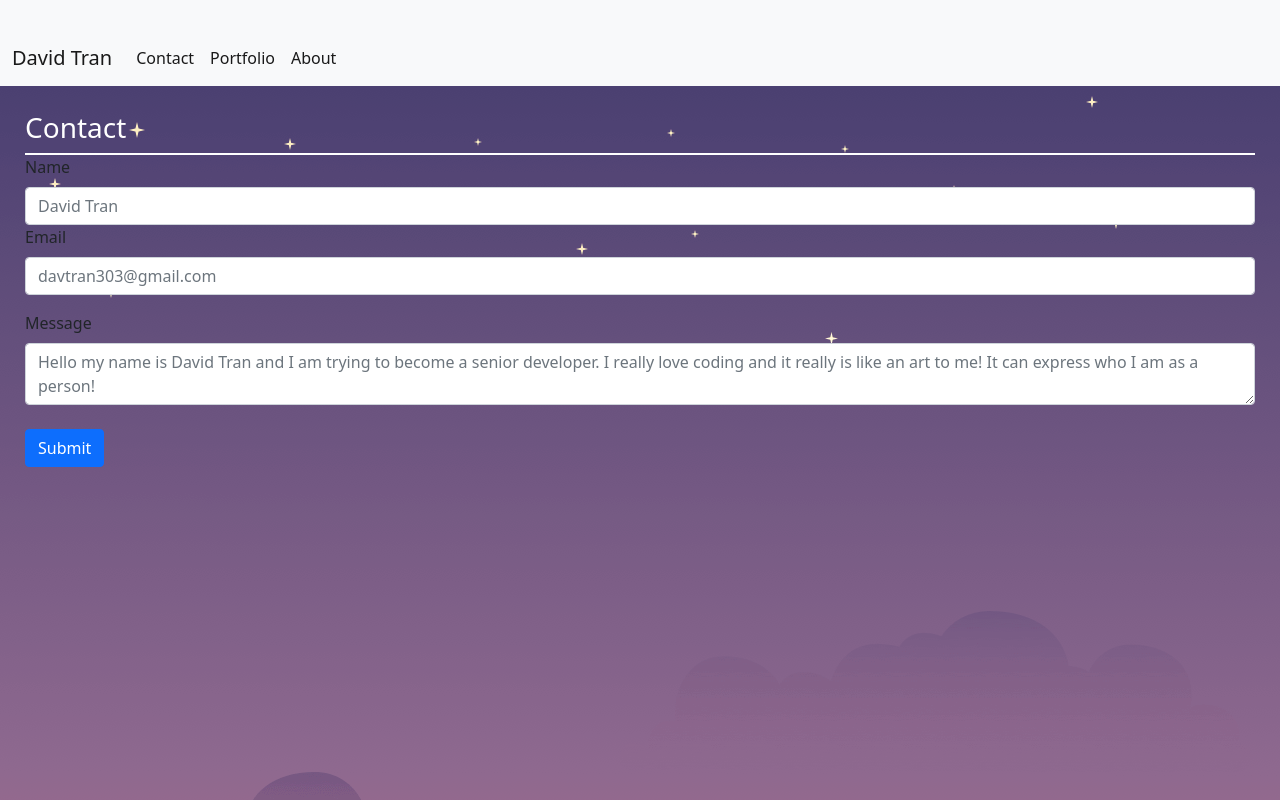
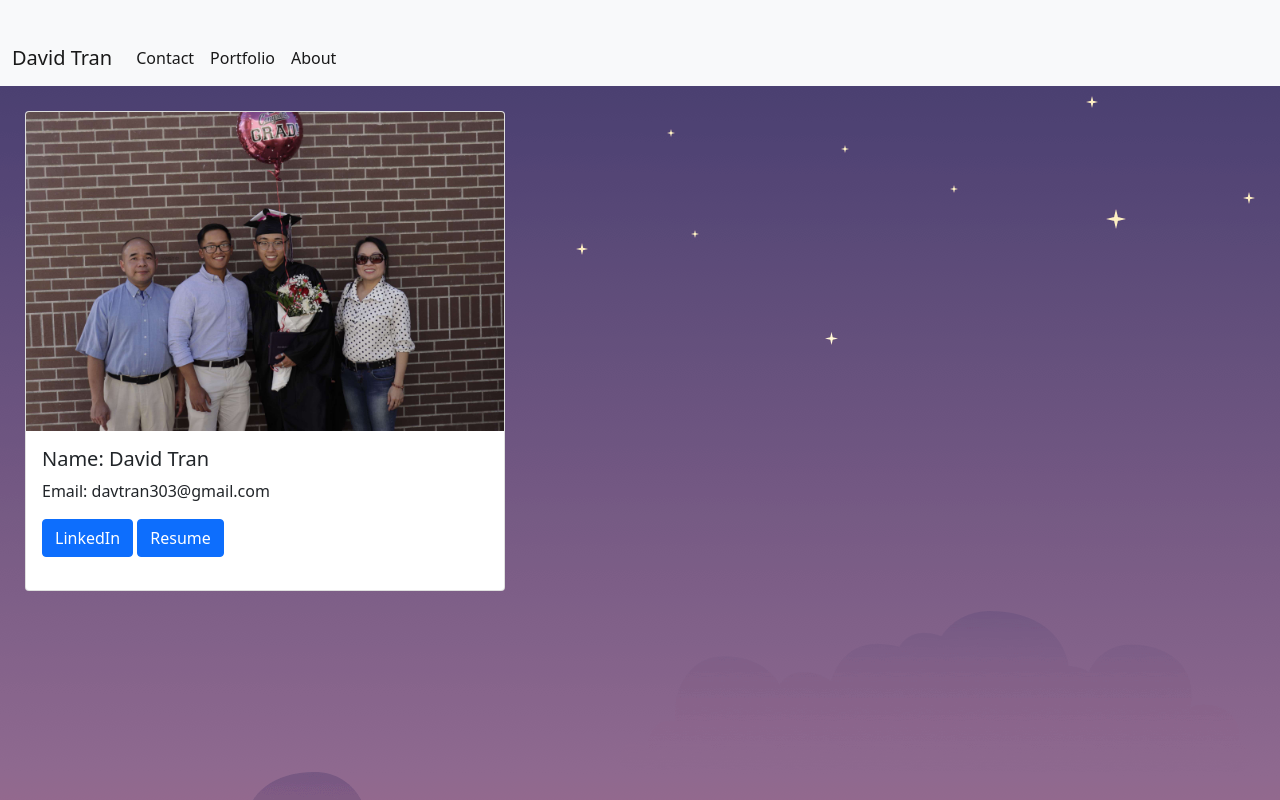
Before and after one commit to DavidTran303/portfolio, a plain HTML site: page contact.html in a window 1280 px wide. Drawn offline with nearby package versions, Linux system fonts and the light colour scheme.

Commit message:
updated resume

```diff
--- a/contact.html
+++ b/contact.html
@@ -37,7 +37,7 @@
 <!-- beginning of contact -->
 <main class="contact-form">
 
-    <h3 class="contact-header">Contact</h3>
+    <!-- <h3 class="contact-header">Contact</h3>
     <div class="line"></div>
     <section class="mb-3">
         <label for="formGroupExampleInput" class="form-label">Name</label>
@@ -54,7 +54,17 @@
     <br>
     <div class="col-12">
         <button type="submit" class="btn btn-primary">Submit</button>
-    </section>
+    </section> -->
+
+    <div class="card" style="width: 30rem; height: 30rem;">
+  <img class="card-img-top" src="./myimages/portfolio6.jpeg" alt="Card image cap">
+  <div class="card-body">
+    <h5 class="card-title">Name: David Tran</h5>
+    <p class="card-text">Email: davtran303@gmail.com</p>
+    <a href="https://www.linkedin.com/in/david-tran-8b918817a/" class="btn btn-primary">LinkedIn</a>
+    <a href="https://www.linkedin.com/in/david-tran-8b918817a/detail/overlay-view/urn:li:fsd_profileTreasuryMedia:(ACoAACpibw0BDKhwZ2kFIg51mA5p7Ms95jjXBqo,1615415789841)/" class="btn btn-primary">Resume</a>
+  </div>
+</div>
 
 </main>
 <!-- end of  contact -->
```
